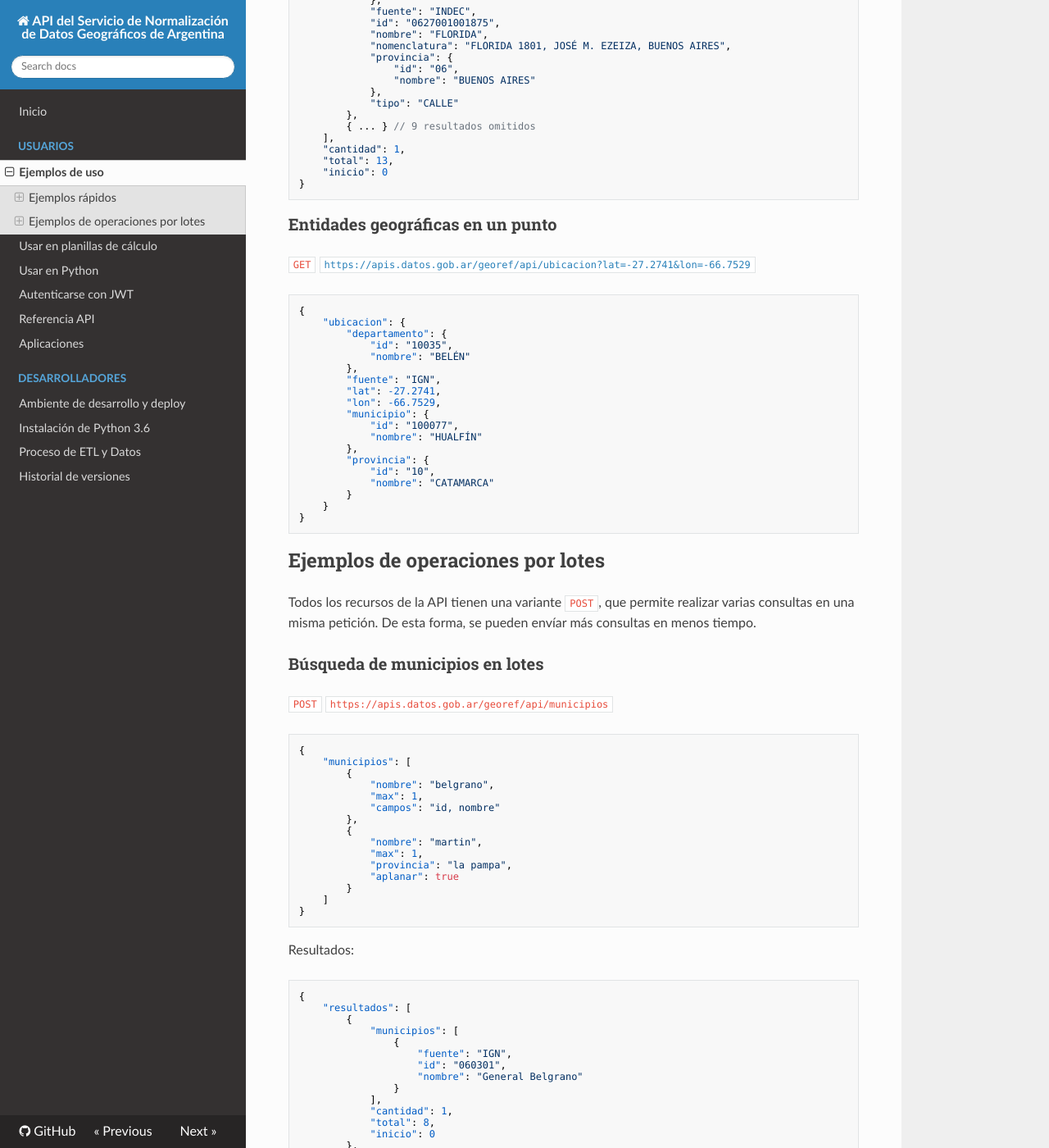
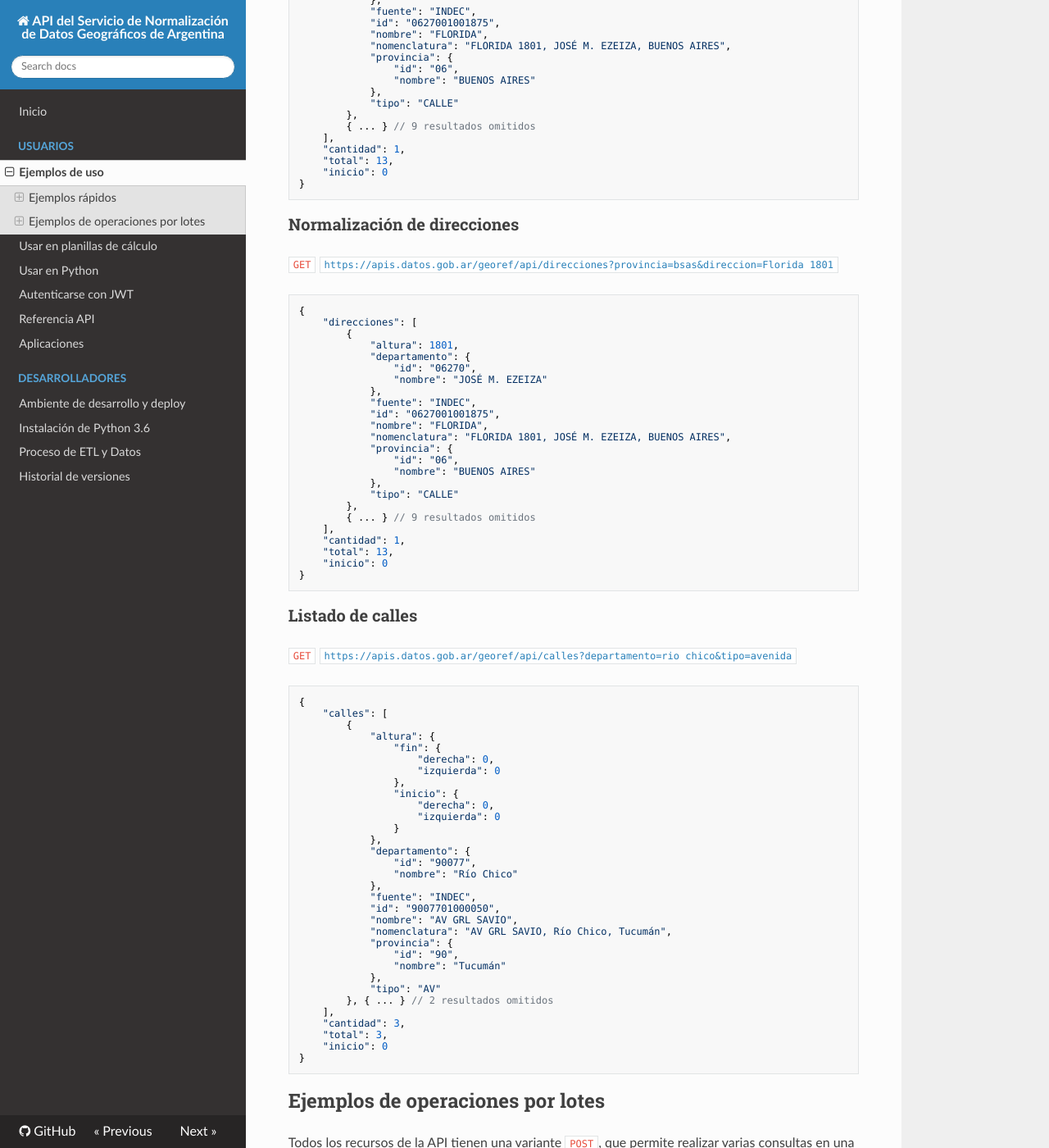
Before and after one commit to datosgobar/georef-ar-api, an MkDocs documentation site: the page built from docs/quick_start.md, in a window 1280 px wide and 1400 px high, scrolled down 2396 px. Shown: the whole window at 82% size. Built offline with MkDocs 1.6.1, drawn with Linux system fonts in a browser that asks for light colours; nearby versions of some CDN libraries; some of the changed text lies outside the part shown.

Commit message:
Actualiza documentación de recursos bulk. [skip_ci]

````diff
--- a/docs/quick_start.md
+++ b/docs/quick_start.md
@@ -144,36 +144,81 @@ A continuación, se muestran algunos ejemplos de uso de la API, utilizando los r
 }
 ```
 
-### Entidades geográficas en un punto
-`GET` [`https://apis.datos.gob.ar/georef/api/ubicacion?lat=-27.2741&lon=-66.7529`](https://apis.datos.gob.ar/georef/api/ubicacion?lat=-27.2741&lon=-66.7529)
+### Normalización de direcciones
+`GET` [`https://apis.datos.gob.ar/georef/api/direcciones?provincia=bsas&direccion=Florida 1801`](https://apis.datos.gob.ar/georef/api/direcciones?provincia=bsas&direccion=Florida%201801)
 ```
 {
-    "ubicacion": {
-        "departamento": {
-            "id": "10035",
-            "nombre": "BELÉN"
+    "direcciones": [
+        {
+            "altura": 1801,
+            "departamento": {
+                "id": "06270",
+                "nombre": "JOSÉ M. EZEIZA"
+            },
+            "fuente": "INDEC",
+            "id": "0627001001875",
+            "nombre": "FLORIDA",
+            "nomenclatura": "FLORIDA 1801, JOSÉ M. EZEIZA, BUENOS AIRES",
+            "provincia": {
+                "id": "06",
+                "nombre": "BUENOS AIRES"
+            },
+            "tipo": "CALLE"
         },
-        "fuente": "IGN",
-        "lat": -27.2741,
-        "lon": -66.7529,
-        "municipio": {
-            "id": "100077",
-            "nombre": "HUALFÍN"
-        },
-        "provincia": {
-            "id": "10",
-            "nombre": "CATAMARCA"
-        }
-    }
+        { ... } // 9 resultados omitidos
+    ],
+    "cantidad": 1,
+    "total": 13,
+    "inicio": 0
+}
+```
+
+### Listado de calles
+`GET` [`https://apis.datos.gob.ar/georef/api/calles?departamento=rio chico&tipo=avenida`](https://apis.datos.gob.ar/georef/api/calles?departamento=rio chico&tipo=avenida)
+```
+{
+    "calles": [
+        {
+            "altura": {
+                "fin": {
+                    "derecha": 0,
+                    "izquierda": 0
+                },
+                "inicio": {
+                    "derecha": 0,
+                    "izquierda": 0
+                }
+            },
+            "departamento": {
+                "id": "90077",
+                "nombre": "Río Chico"
+            },
+            "fuente": "INDEC",
+            "id": "9007701000050",
+            "nombre": "AV GRL SAVIO",
+            "nomenclatura": "AV GRL SAVIO, Río Chico, Tucumán",
+            "provincia": {
+                "id": "90",
+                "nombre": "Tucumán"
+            },
+            "tipo": "AV"
+        }, { ... } // 2 resultados omitidos
+    ],
+    "cantidad": 3,
+    "total": 3,
+    "inicio": 0
 }
 ```
 
 ## Ejemplos de operaciones por lotes
 Todos los recursos de la API tienen una variante `POST`, que permite realizar varias consultas en una misma petición. De esta forma, se pueden envíar más consultas en menos tiempo.
 
+A diferencia de los recursos `GET`, los ejemplos de operaciones por lotes se muestran utilizando comandos construídos sobre `curl`.
+
 ### Búsqueda de municipios en lotes
-`POST` `https://apis.datos.gob.ar/georef/api/municipios`
-```json
+```
+curl -X POST "https://apis.datos.gob.ar/georef/api/municipios" \
+-H 'Content-Type: application/json' -d'
 {
     "municipios": [
         {
@@ -189,6 +234,7 @@ Todos los recursos de la API tienen una variante `POST`, que permite realizar va
         }
     ]
 }
+'
 ```
 Resultados:
 ```json
@@ -229,8 +275,9 @@ Resultados:
 ```
 
 ### Normalización de direcciones en lotes
-`POST` `https://apis.datos.gob.ar/georef/api/direcciones`
-```json
+```
+curl -X POST "https://apis.datos.gob.ar/georef/api/direcciones" \
+-H 'Content-Type: application/json' -d'
 {
     "direcciones": [
         {
@@ -246,6 +293,7 @@ Resultados:
         }
     ]
 }
+'
 ```
 Resultados:
 ```json
@@ -280,3 +328,62 @@ Resultados:
     ]
 }
 ```
+
+### Entidades geográficas en varios puntos
+```
+curl -X POST "https://apis.datos.gob.ar/georef/api/ubicacion" \
+-H 'Content-Type: application/json' -d'
+{
+    "ubicaciones": [
+        {
+            "lat": -27.274161,
+            "lon": -66.752929
+        },
+        {
+            "lat": -31.480693,
+            "lon": -59.092813,
+            "aplanar": true
+        }
+    ]
+}
+'
+```
+Resultados:
+```json
+{
+    "resultados": [
+        {
+            "ubicacion": {
+                "fuente": "IGN",
+                "municipio": {
+                    "nombre": "Hualfín",
+                    "id": "100077"
+                },
+                "lon": -66.752929,
+                "provincia": {
+                    "nombre": "Catamarca",
+                    "id": "10"
+                },
+                "lat": -27.274161,
+                "departamento": {
+                    "nombre": "Belén",
+                    "id": "10035"
+                }
+            }
+        },
+        {
+            "ubicacion": {
+                "departamento_nombre": "Villaguay",
+                "lon": -59.092813,
+                "municipio_id": null,
+                "lat": -31.480693,
+                "fuente": "IGN",
+                "provincia_nombre": "Entre Ríos",
+                "provincia_id": "30",
+                "departamento_id": "30113",
+                "municipio_nombre": null
+            }
+        }
+    ]
+}
+```
````
Also changed, not shown: docs/developers/georef-api-data.md (+21 -16 lines), docs/jwt-token.md (+1 -1 lines), docs/python_usage.md (+2 -2 lines).
